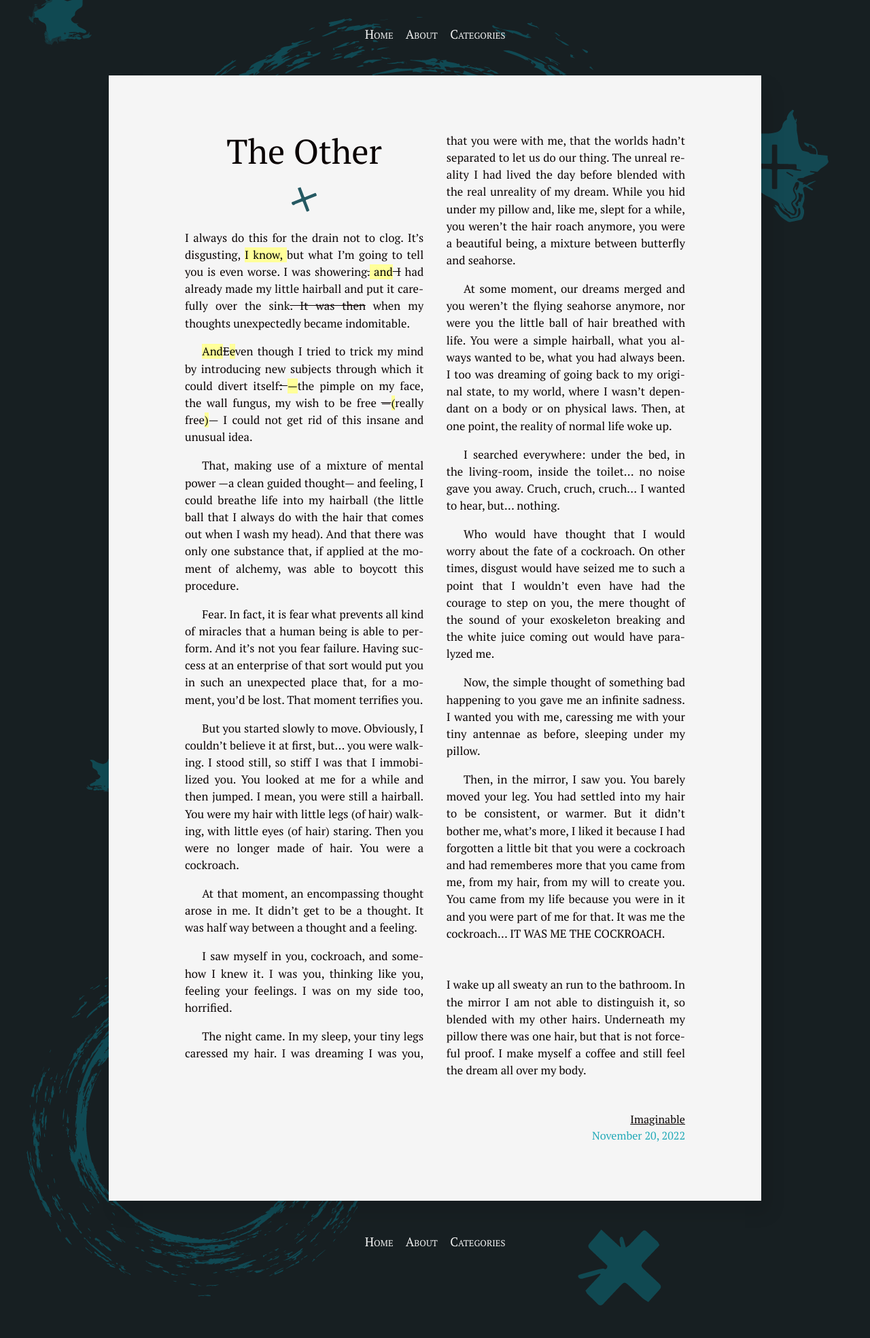
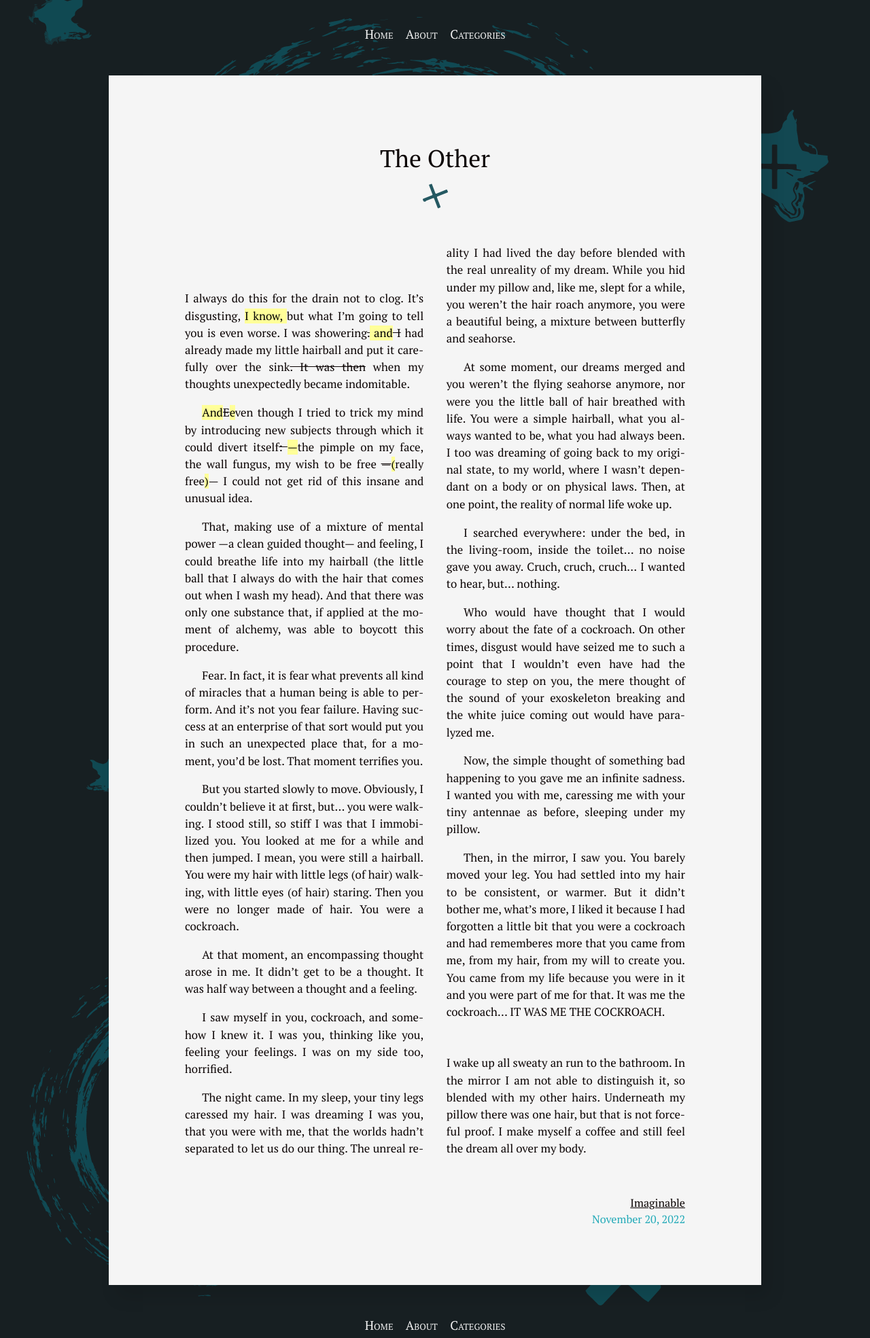
Before and after one commit to silvialohrmann/editorial, a Jekyll site: the page built from _posts/2022-11-20-the-other.md, in a window 1280 px wide. Shown: the whole page at 68% size. Built offline with Jekyll 4.4.1, drawn with Linux system fonts in a browser that asks for light colours.

Commit message:
Update post.html

```diff
--- a/_layouts/post.html
+++ b/_layouts/post.html
@@ -10,13 +10,13 @@ layout: default
 
 <article class="post h-entry" itemscope itemtype="http://schema.org/BlogPosting" id="main" role="article" aria-label="Content">
 
- <div class="two-column">
+
   {% if page.title != "" %}
     <h1 class="post-title divided-post p-name" itemprop="name headline">
       {{ page.title }}
     </h1>
   {% endif %}
-
+  <div class="two-column">
   <div class="post-content e-content" itemprop="articleBody">
     {{ content }}
   </div>
```
